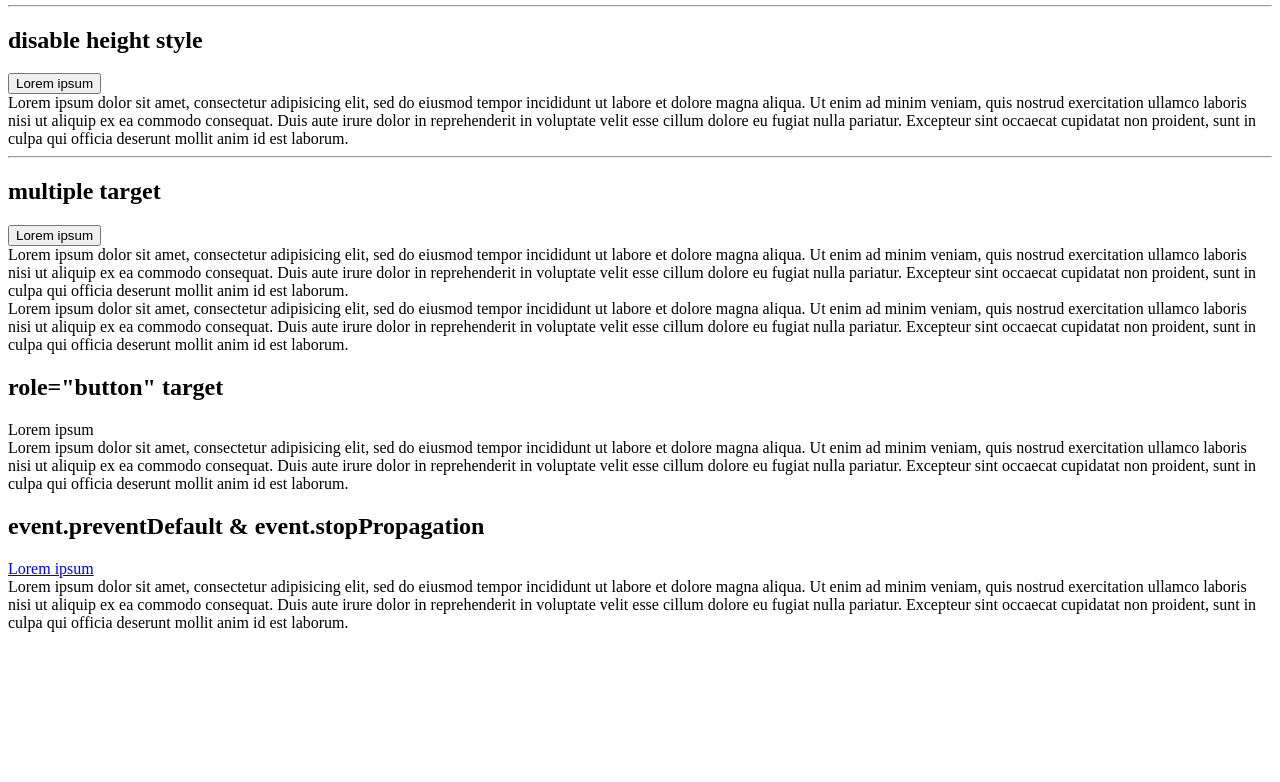
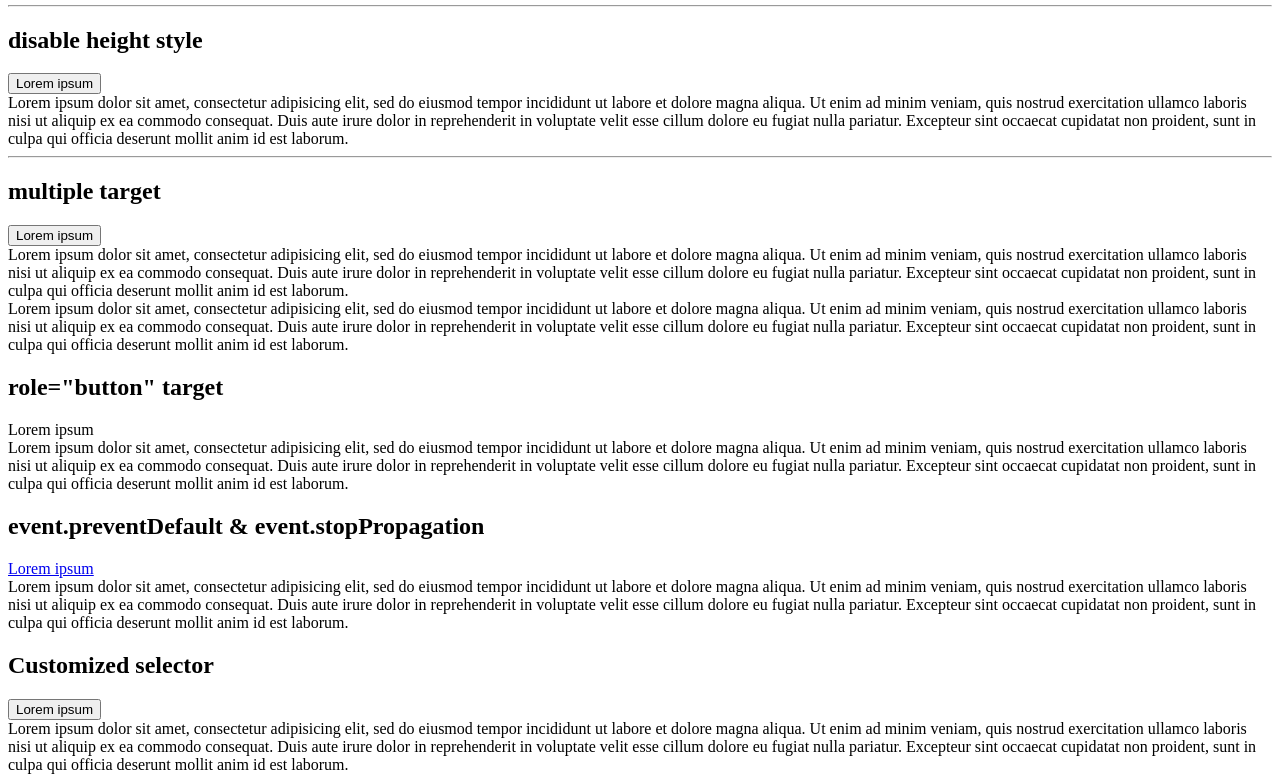
Before and after one commit to inotom/expand-controller, a website: page src/html/index.html in a window 1280 px wide. Shown: the part 357-1139 px from the top of the page. Before the commit the page ends 997 px from the top, so only its background shows below. Drawn offline with Linux system fonts and the light colour scheme.

Commit message:
Add selector option

```diff
--- a/src/html/index.html
+++ b/src/html/index.html
@@ -92,12 +92,26 @@
       Lorem ipsum dolor sit amet, consectetur adipisicing elit, sed do eiusmod tempor incididunt ut labore et dolore magna aliqua. Ut enim ad minim veniam, quis nostrud exercitation ullamco laboris nisi ut aliquip ex ea commodo consequat. Duis aute irure dolor in reprehenderit in voluptate velit esse cillum dolore eu fugiat nulla pariatur. Excepteur sint occaecat cupidatat non proident, sunt in culpa qui officia deserunt mollit anim id est laborum.
     </div>
   </div>
+
+  <h2>Customized selector</h2>
+
+  <div class="example">
+    <button class="js-custom-expand-controller" aria-controls="exc-8">
+      Lorem ipsum
+    </button>
+    <div id="exc-8">
+      Lorem ipsum dolor sit amet, consectetur adipisicing elit, sed do eiusmod tempor incididunt ut labore et dolore magna aliqua. Ut enim ad minim veniam, quis nostrud exercitation ullamco laboris nisi ut aliquip ex ea commodo consequat. Duis aute irure dolor in reprehenderit in voluptate velit esse cillum dolore eu fugiat nulla pariatur. Excepteur sint occaecat cupidatat non proident, sunt in culpa qui officia deserunt mollit anim id est laborum.
+    </div>
+  </div>
 <script>
 (function() {
   'use strict';
 
   document.addEventListener('DOMContentLoaded', function() {
     ExpandController.expandController();
+    ExpandController.expandController({
+      selector: '.js-custom-expand-controller',
+    });
   });
 })();
 </script>
```
Also changed, not shown: src/index.ts (+6 -2 lines), README.md.
